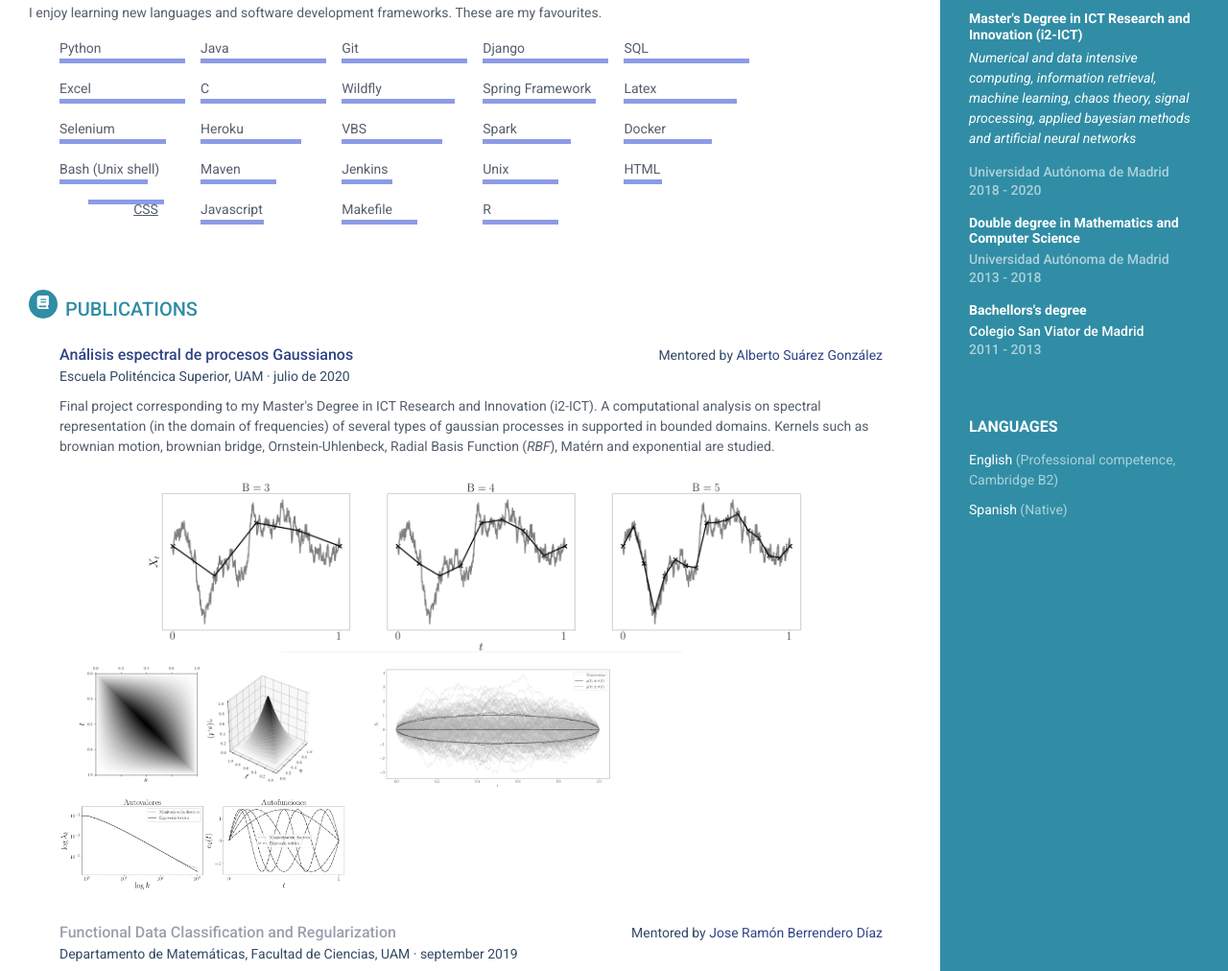
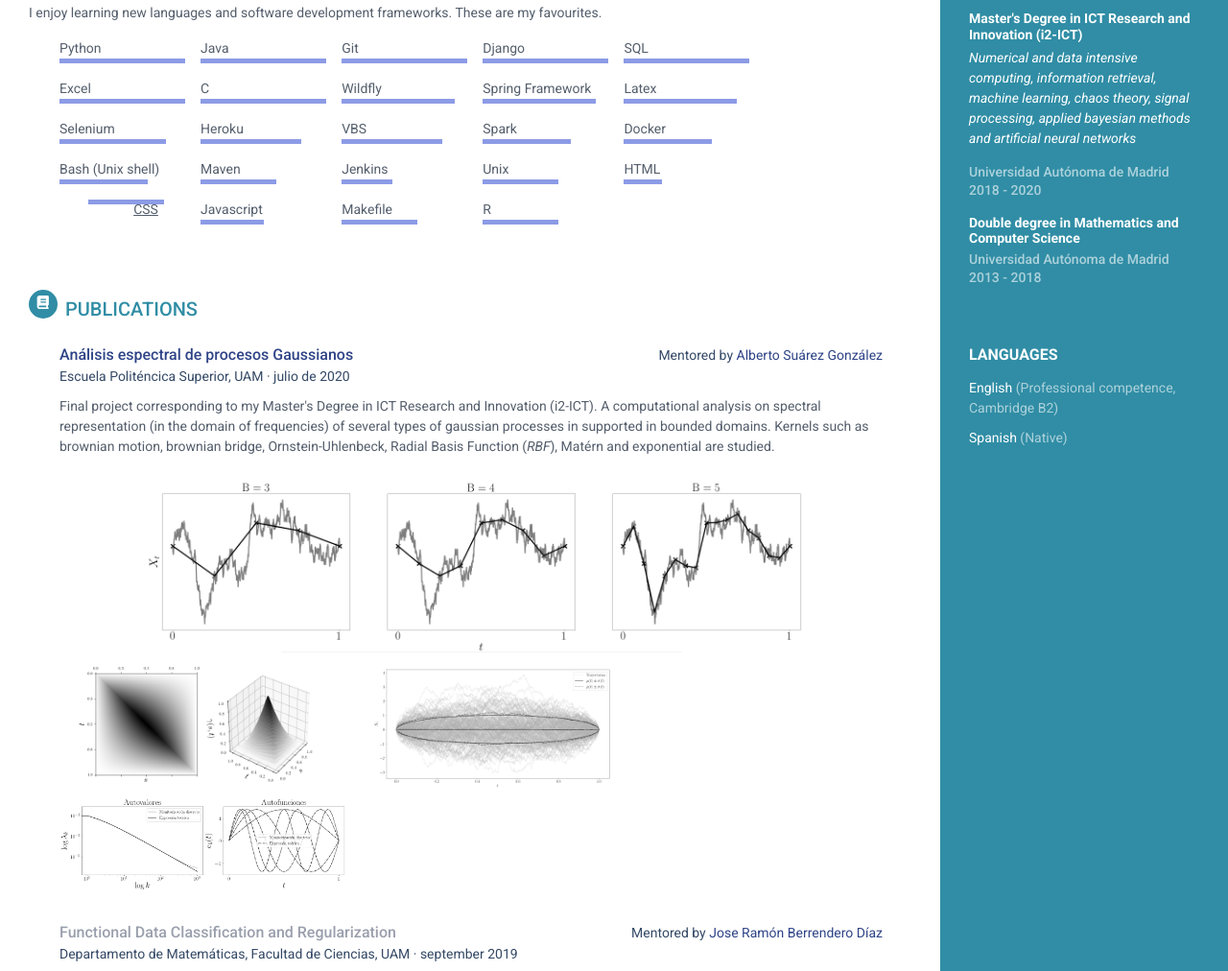
Before and after one commit to pereradrian/github.io, a plain HTML site: page index.html in a window 1280 px wide. Shown: the part 782-1794 px from the top of the page at 96% size. Drawn offline with Linux system fonts and the light colour scheme.

Commit message:
Minor fix

```diff
--- a/index.html
+++ b/index.html
@@ -65,11 +65,6 @@
                     <h4 class="degree">Double degree in Mathematics and Computer Science</h4>
                     <h5 class="meta">Universidad Autónoma de Madrid</h5>
                     <div class="time">2013 - 2018</div>
-                </div>
-                <div class="item">
-                    <h4 class="degree">Bachellors's degree</h4>
-                    <h5 class="meta"><a href="https://colegiosanviator.es/">Colegio San Viator de Madrid</a></h5>
-                    <div class="time">2011 - 2013</div>
                 </div>
             </div>
 
```
Also changed, not shown: index_es.html (+0 -5 lines).
